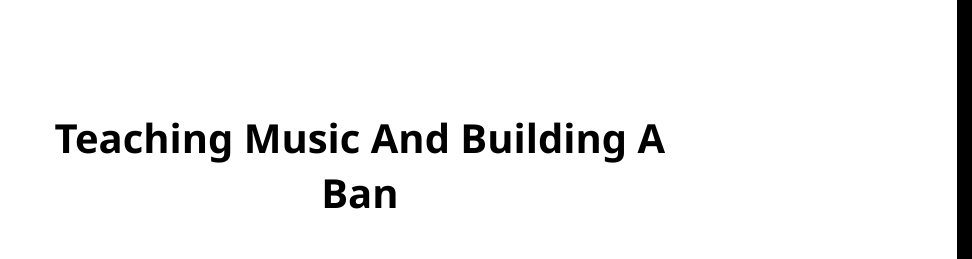
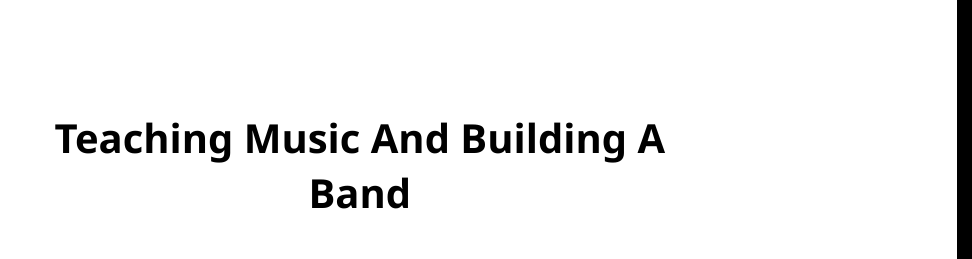
Before and after one commit to SaintLotuss/my-portfolio, a plain HTML site: page index.html in a window 1280 px wide. Shown: the part 150-409 px from the top of the page, 0-972 px from the left. Drawn offline with Linux system fonts and the light colour scheme.

Commit message:
index.html

```diff
--- a/index.html
+++ b/index.html
@@ -49,7 +49,7 @@
                 <div class="half-home">
                     <div class="kkkkk">
                         <h1 style="color: black; " class="teaching">
-                            Teaching Music And Building A Ban
+                            Teaching Music And Building A Band
                         </h1>
                         <br><br><br>
                         <h4 style="font-size: 20px;">
```
